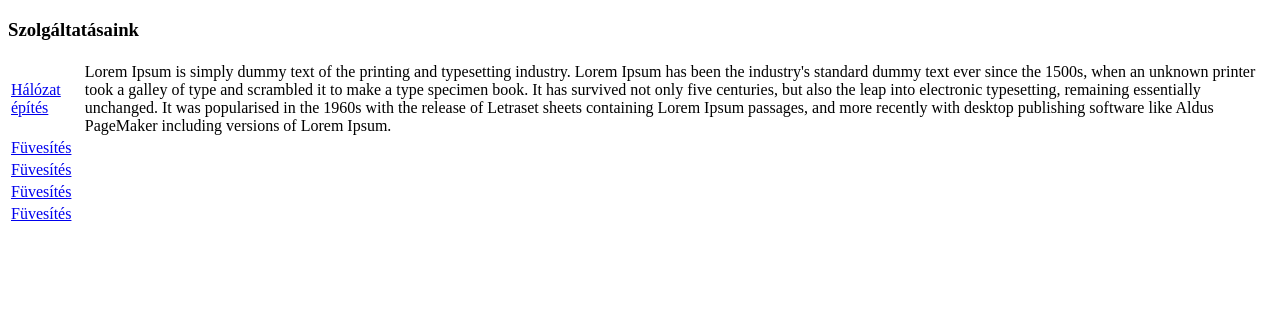
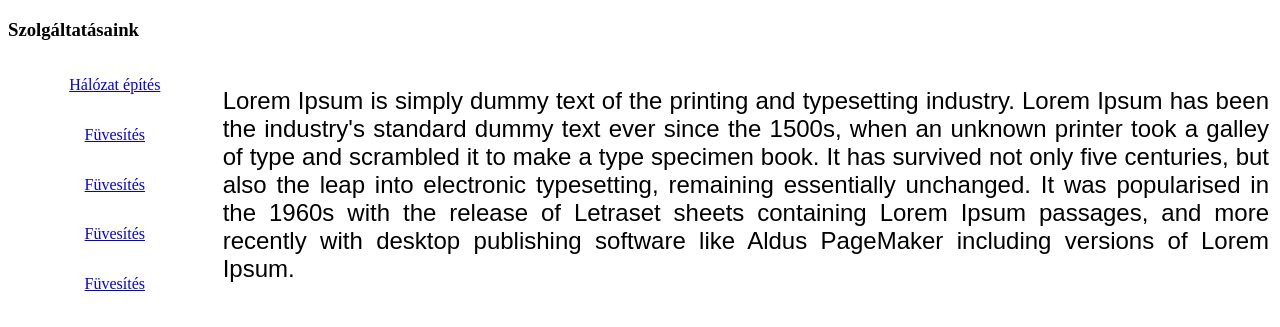
Before and after one commit to odaver/privateTraining, a plain HTML site: page index.html in a window 1280 px wide. Shown: the part 61-388 px from the top of the page. Drawn offline with Linux system fonts and the light colour scheme.

Commit message:
trying...

```diff
--- a/css/style.css
+++ b/css/style.css
@@ -0,0 +1,16 @@
+.aboutText {
+    font-family: Arial, Helvetica, sans-serif;
+    font-size: 24px;
+    max-width: 75%;
+    width: 75%;
+    text-align: justify;
+}
+
+.menuButton {
+    border: 2px black;
+    width: 15%;
+    height: 30px;
+    text-align: center;
+    padding: 0;
+    max-height: 30px;
+}
--- a/index.html
+++ b/index.html
@@ -13,19 +13,33 @@
     <h3>Szolgáltatásaink</h3>
     <table>
         <tr>
-            <td id="menu"><a href="/pages/1.html">Hálózat építés</a></td>
-            <td id="aboutText">Lorem Ipsum is simply dummy text of the printing and typesetting industry. Lorem Ipsum has been the
-                industry's standard dummy text ever since the 1500s, when an unknown printer took a galley of type and
-                scrambled it to make a type specimen book. It has survived not only five centuries, but also the leap
-                into electronic typesetting, remaining essentially unchanged. It was popularised in the 1960s with the
-                release of Letraset sheets containing Lorem Ipsum passages, and more recently with desktop publishing
-                software like Aldus PageMaker including versions of Lorem Ipsum.</td>
+            <td class="menuButton"><a href="/pages/1.html">Hálózat építés</a></td>
+            <td rowspan="10" class="aboutText">
+                <p>Lorem Ipsum is simply dummy text of the printing and typesetting industry. Lorem Ipsum has been the
+                    industry's standard dummy text ever since the 1500s, when an unknown printer took a galley of type
+                    and
+                    scrambled it to make a type specimen book. It has survived not only five centuries, but also the
+                    leap
+                    into electronic typesetting, remaining essentially unchanged. It was popularised in the 1960s with
+                    the
+                    release of Letraset sheets containing Lorem Ipsum passages, and more recently with desktop
+                    publishing
+                    software like Aldus PageMaker including versions of Lorem Ipsum.</p>
+            </td>
 
-       </tr>
-       <tr><td id="menu"><a href="/pages/2.html">Füvesítés</a></td></tr>
-       <tr><td id="menu"><a href="/pages/2.html">Füvesítés</a></td></tr>
-       <tr><td id="menu"><a href="/pages/2.html">Füvesítés</a></td></tr>
-       <tr><td id="menu"><a href="/pages/2.html">Füvesítés</a></td></tr>
+        </tr>
+        <tr>
+            <td class="menuButton"><a href="/pages/2.html">Füvesítés</a></td>
+        </tr>
+        <tr>
+            <td class="menuButton"><a href="/pages/2.html">Füvesítés</a></td>
+        </tr>
+        <tr>
+            <td class="menuButton"><a href="/pages/2.html">Füvesítés</a></td>
+        </tr>
+        <tr>
+            <td class="menuButton"><a href="/pages/2.html">Füvesítés</a></td>
+        </tr>
     </table>
 
 </body>
```
